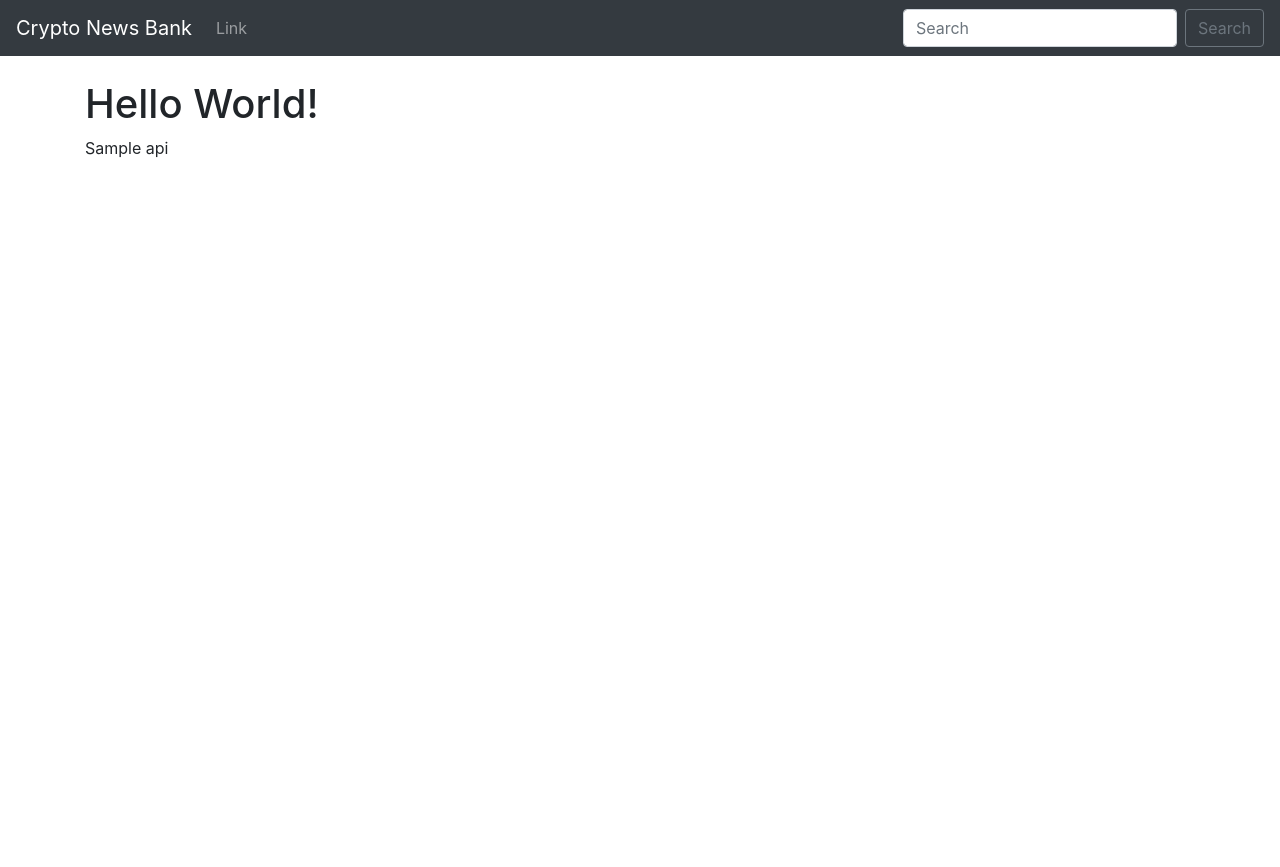
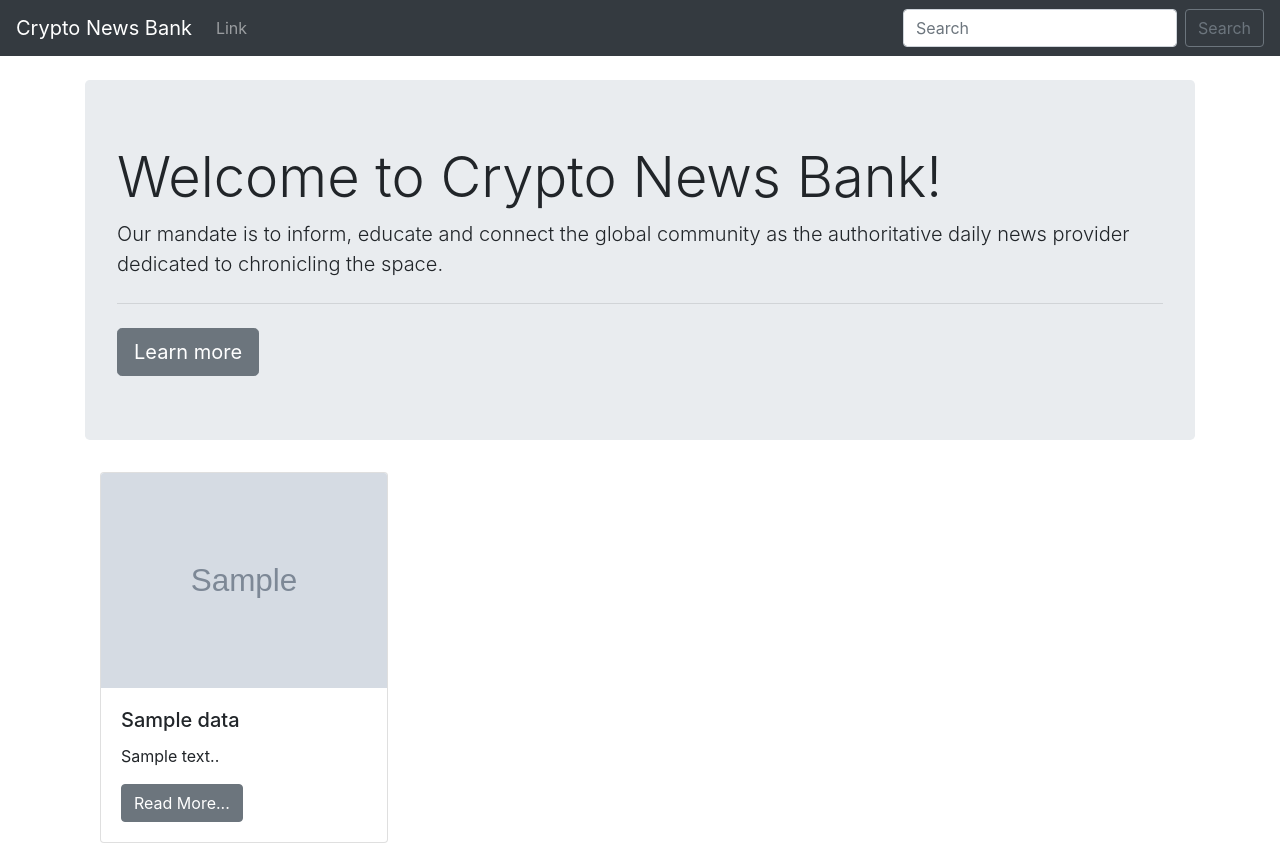
Before and after one commit to Robbie08/CryptoWebApp, a Django app: template crypto/templates/home.html in a window 1280 px wide. Before the commit the page ends 158 px from the top, so only its background shows below. Run offline with Django 3.2, Linux system fonts and the light colour scheme; the template is opened without the code that fills it: most values are stand-ins (such as "Sample title", 1, 10 or a date in 2020); grey boxes marked "Sample" are stand-in pictures; some libraries are stand-ins or nearby versions.

Commit message:
Add Jumbotron and Cards that display CryptoNews

```diff
--- a/crypto/templates/home.html
+++ b/crypto/templates/home.html
@@ -1,6 +1,31 @@
 {% extends 'base.html' %}
 
 {% block content %}
-	<h1>Hello World!</h1>
-	{{ api }}
+
+<div class="jumbotron">
+  <h1 class="display-4">Welcome to Crypto News Bank!</h1>
+  <p class="lead"> Our mandate is to inform, educate and connect the global community as the authoritative daily news provider dedicated to chronicling the space.</p>
+  <hr class="my-4">
+  <a class="btn btn-secondary btn-lg" href="#" role="button">Learn more</a>
+</div>
+
+
+<div class="container">
+	<div class="row">
+		{% for x in api.Data %}
+			<div class="col-sm">
+				<div class="card" style="width: 18rem;">
+				  <img src="{{x.imageurl}}" class="card-img-top" alt="{{x.source}}">
+				  <div class="card-body">
+				    <h5 class="card-title">{{x.title}}</h5>
+				    <p class="card-text">{{x.body}}.</p>
+				    <a href="{{x.url}}" class="btn btn-secondary">Read More...</a>
+				  </div>
+				</div>
+				<br/>
+			</div>
+		{% endfor %}
+	</div>
+</div>
+
 {% endblock %}
```
Also changed, not shown: crypto/views.py (+6 -1 lines).
